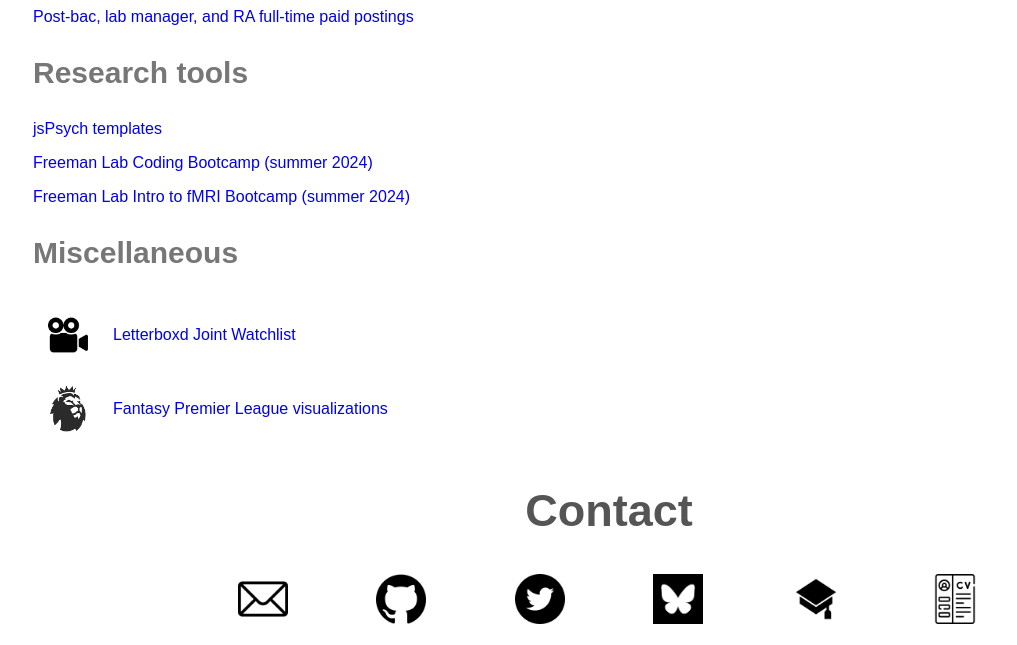
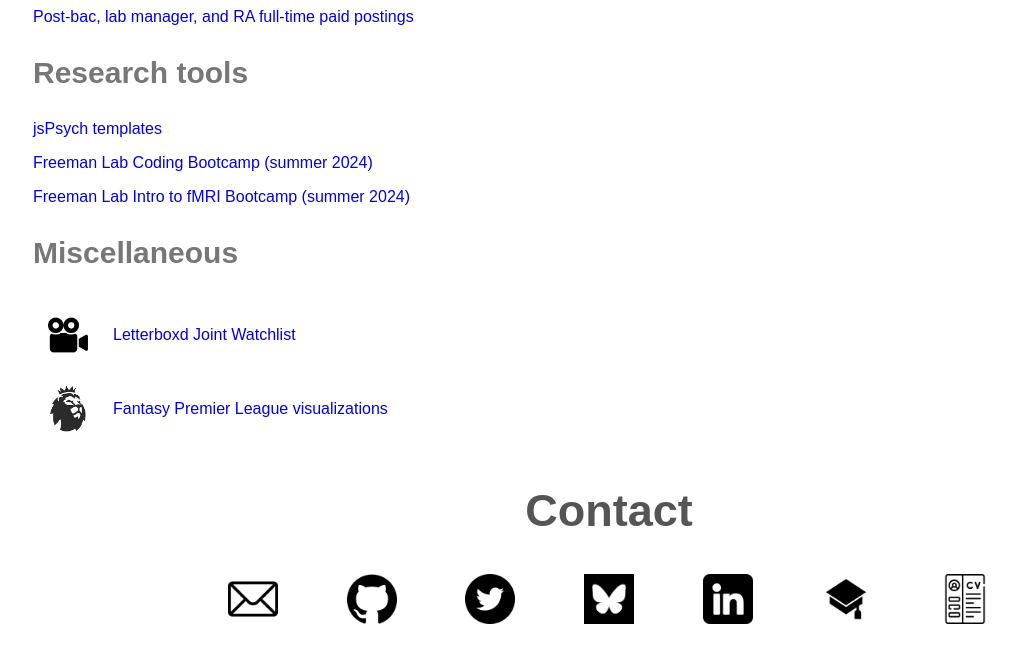
Before and after one commit to fajardgb/fajardgb.github.io, a plain HTML site: page index.html in a window 1280 px wide. Shown: the part 5602-6247 px from the top of the page, without its empty margins (31-1048 px from the left). Drawn offline with Linux system fonts and the light colour scheme.

Commit message:
add Linkedin

```diff
--- a/index.html
+++ b/index.html
@@ -415,6 +415,12 @@
             <img class="icon" src="imgs/bluesky.png" alt="Bluesky" />
           </a>
           <a
+            href="https://www.linkedin.com/in/gabriel-fajardo-70a148247/"
+            target="_blank"
+          >
+            <img class="icon" src="imgs/linkedin.png" alt="LinkedIn" />
+          </a>
+          <a
             href="https://scholar.google.com/citations?user=LQVstzwAAAAJ&hl=en&oi=ao"
             target="_blank"
           >
```
Also changed, not shown: imgs/linkedin.png (added).
